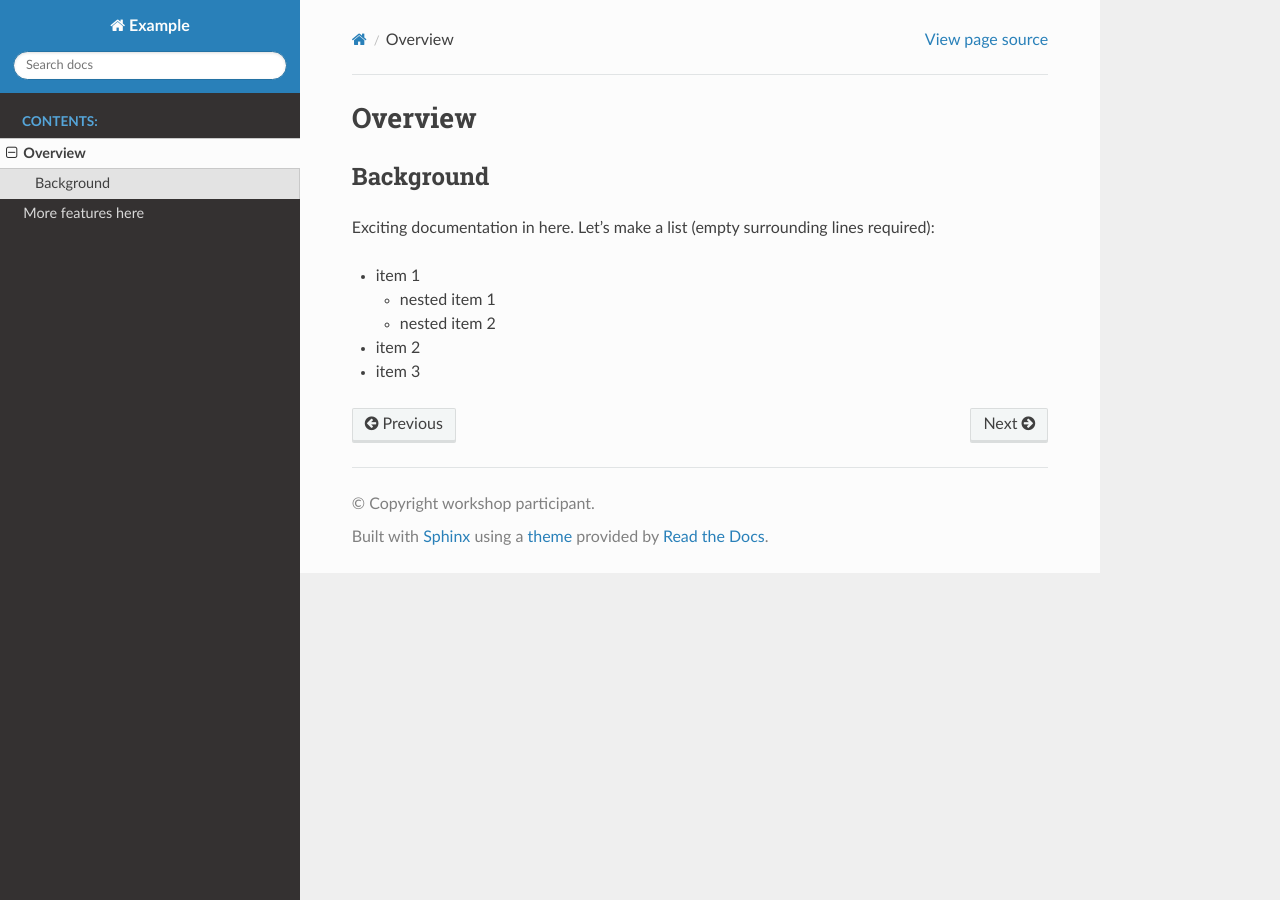
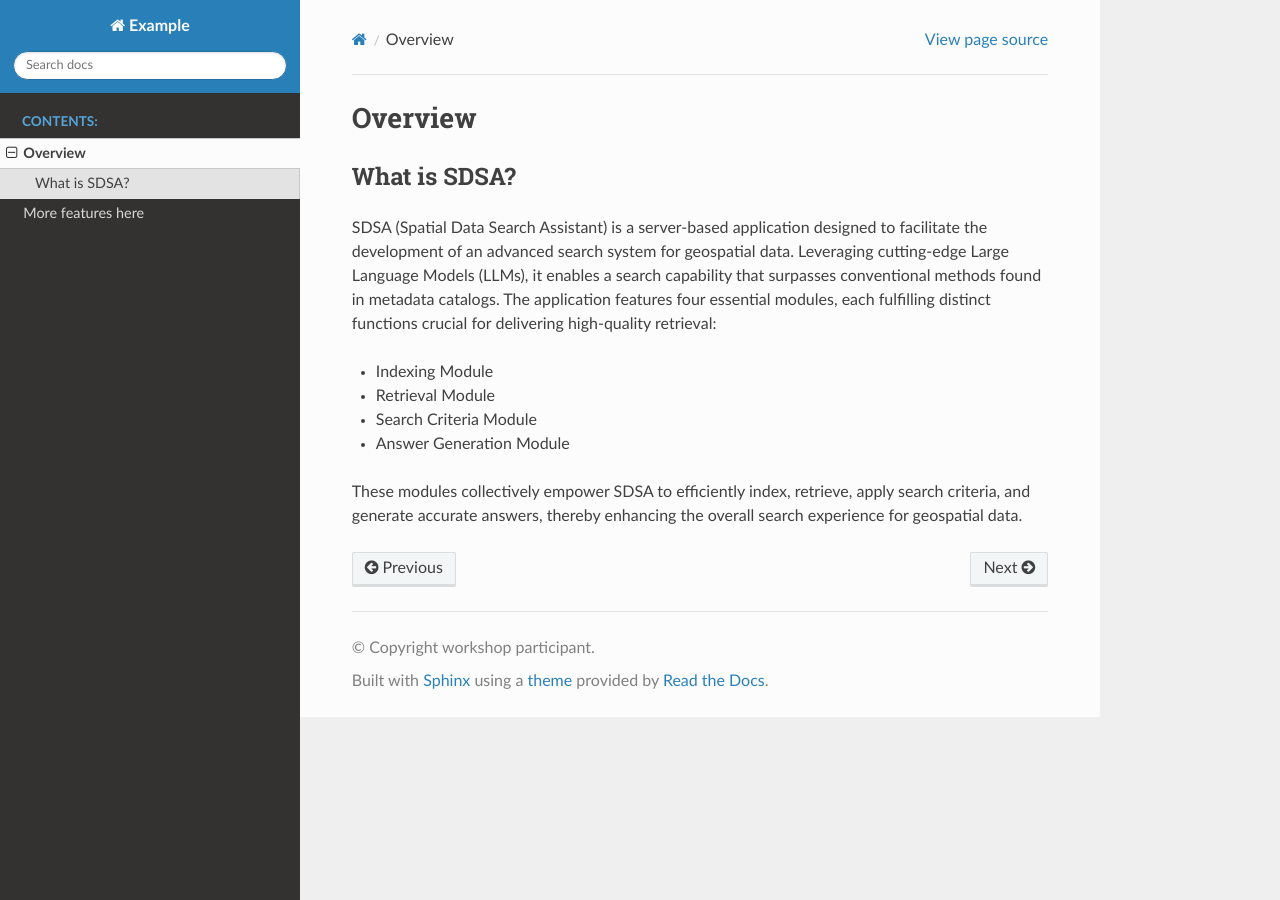
Before and after one commit to simeonwetzel/sdsadocs, a Sphinx documentation site: the page built from docs/some-feature.md, in a window 1280 px wide. Built offline with Sphinx 7.4.7 and the Read the Docs theme 2.0.0, drawn with Linux system fonts in a browser that asks for light colours.

Commit message:
Update some-feature.md

```diff
--- a/docs/some-feature.md
+++ b/docs/some-feature.md
@@ -1,14 +1,12 @@
 # Overview
 
-## Background
+## What is SDSA?
 
-Exciting documentation in here.
-Let's make a list (empty surrounding lines required):
+SDSA (Spatial Data Search Assistant) is a server-based application designed to facilitate the development of an advanced search system for geospatial data. Leveraging cutting-edge Large Language Models (LLMs), it enables a search capability that surpasses conventional methods found in metadata catalogs. The application features four essential modules, each fulfilling distinct functions crucial for delivering high-quality retrieval:
 
-- item 1
+- Indexing Module
+- Retrieval Module
+- Search Criteria Module
+- Answer Generation Module
 
-  - nested item 1
-  - nested item 2
-
-- item 2
-- item 3
+These modules collectively empower SDSA to efficiently index, retrieve, apply search criteria, and generate accurate answers, thereby enhancing the overall search experience for geospatial data.
```
